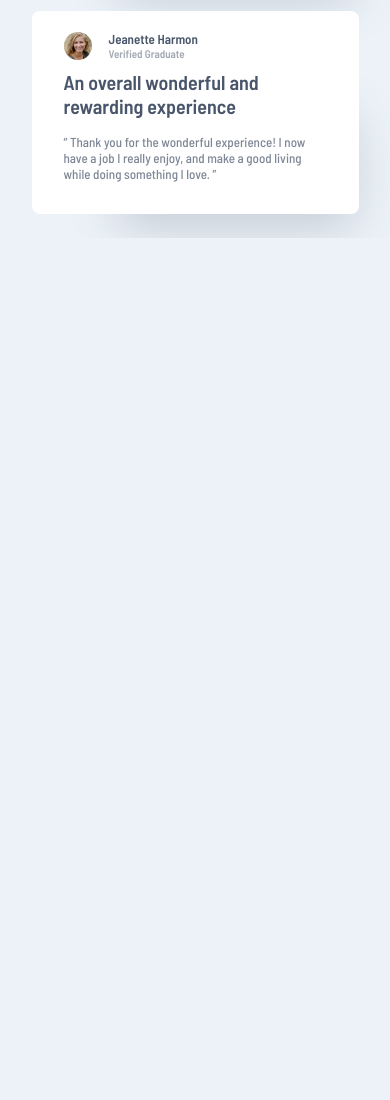
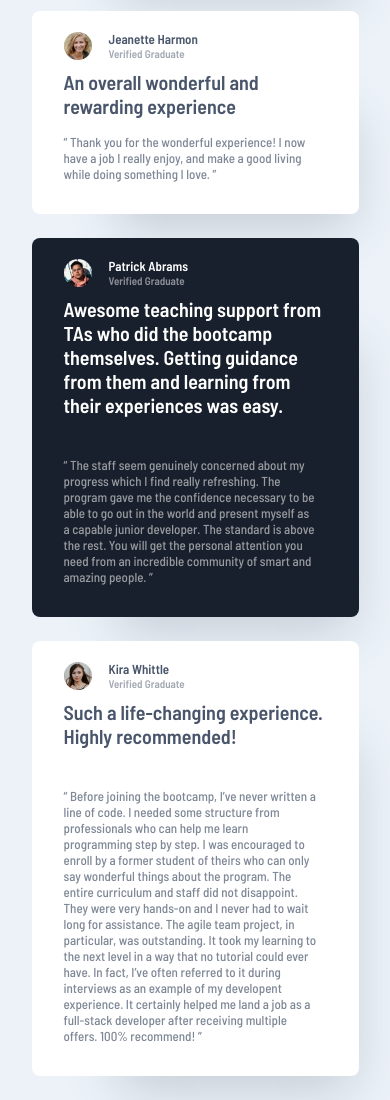
Before and after one commit to bauzhadze97/Grid-Section, a plain HTML site: page index.html in a window 390 px wide. Shown: the part 738-1838 px from the top of the page. Before the commit the page ends 976 px from the top, so only its background shows below. Drawn offline with Linux system fonts and the light colour scheme.

Commit message:
Mobile Done

```diff
--- a/index.html
+++ b/index.html
@@ -63,6 +63,35 @@
 </p>
      </div>
 
+     <div class="card patrick">
+      <div class="profile">
+      <img src="/images/image-patrick.jpg">
+  <div>
+    <h4 class="white">Patrick Abrams</h4>
+  <h3 class="white">Verified Graduate</h3>
+</div>
+</div>
+<h2 class="white">
+  Awesome teaching support from TAs who did the bootcamp themselves. Getting guidance from them and learning from their experiences was easy.
+</h2>
+<p class="white">
+  “ The staff seem genuinely concerned about my progress which I find really refreshing. The program gave me the confidence necessary to be able to go out in the world and present myself as a capable junior developer. The standard is above the rest. You will get the personal attention you need from an incredible community of smart and amazing people.  ”
+</p>
+     </div>
+     <div class="card kira">
+      <div class="profile">
+      <img src="/images/image-kira.jpg">
+  <div>
+    <h4 class="white">Kira Whittle</h4>
+  <h3 class="white">Verified Graduate</h3>
+</div>
+</div>
+<h2 class="white">
+  Such a life-changing experience. Highly recommended!</h2>
+<p class="white">
+  “ Before joining the bootcamp, I’ve never written a line of code. I needed some structure from professionals who can help me learn programming step by step. I was encouraged to enroll by a former student of theirs who can only say wonderful things about the program. The entire curriculum and staff did not disappoint. They were very hands-on and I never had to wait long for assistance. The agile team project, in particular, was outstanding. It took my learning to the next level in a way that no tutorial could ever have. In fact, I’ve often referred to it during interviews as an example of my developent experience. It certainly helped me land a job as a full-stack developer after receiving multiple offers. 100% recommend!  ”</p>
+     </div>
+
 </main>
 </body>
 </html>
--- a/style.css
+++ b/style.css
@@ -77,6 +77,12 @@ main {
 .jeanette h2{
     padding: 10px 32px 16px 32px;
 }
-.jeanette .white, .jeanette .profile .white{
+.kira .white, .kira .profile .white, .jeanette .white, .jeanette .profile .white{
     color: #48556A;
 }
+.patrick {
+    background-color: #19202D;
+}
+.kira {
+    background-color: #ffffff;
+}
```
